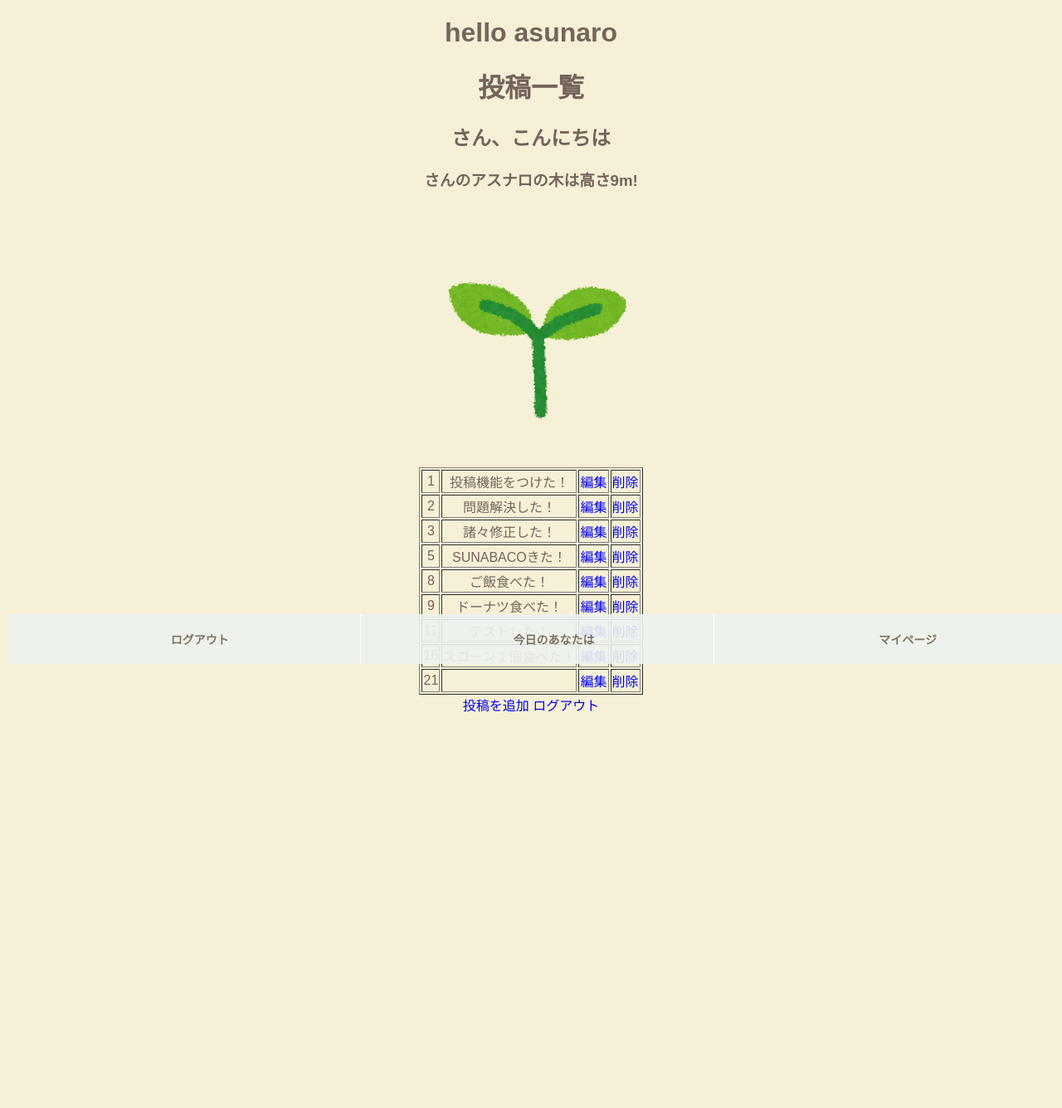
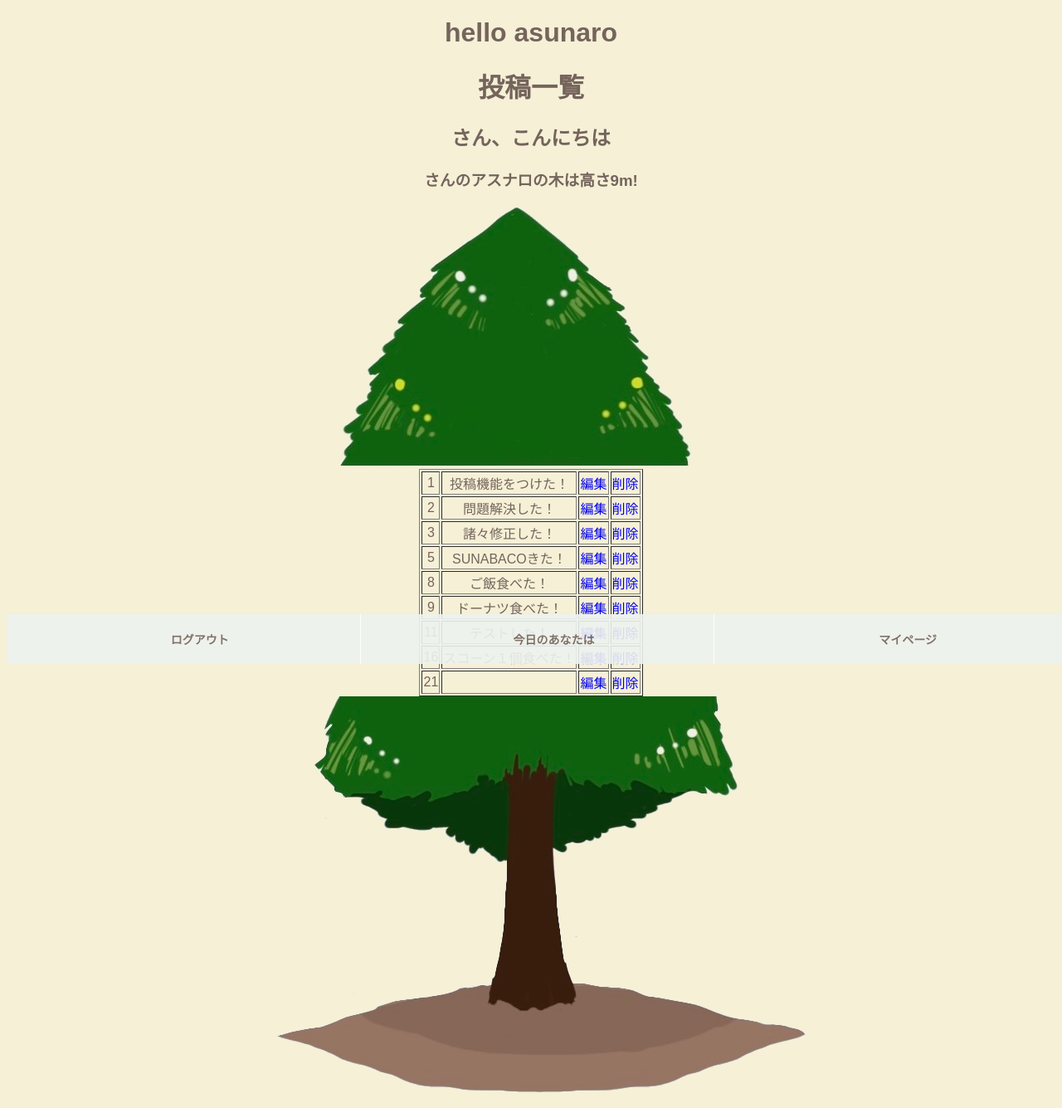
Before and after one commit to Sugar38Spice/asunaro, a Flask app: page /list in a window 1280 px wide. Shown: the whole page at 83% size. Before the commit the page ends 858 px from the top, so only its background shows below. Run offline with Flask 2, Linux system fonts and the light colour scheme; data comes from the database, SQL or seed files in the repository; both versions use the stored data as it was after the commit.

Commit message:
list.html作成中

```diff
--- a/templates/growth.html
+++ b/templates/growth.html
@@ -20,7 +20,7 @@
 
 
 <div>
-	<img src="../static/img/tree_seichou02.png" >
+	<img src="../static/img/teppen.PNG" >
 </div>
 <table border= "1px">
    {% for post in post_list %}
@@ -35,10 +35,9 @@
 
 	{% endfor %}
 </table>
-
-
-<a href="/post">投稿を追加</a>
-<a href="/logout">ログアウト</a>
+<div>
+	<img src="../static/img/nemoto.PNG" >
+</div>
 
 
 <!--フッターからログアウトするための仕掛け -->
```
Also changed, not shown: asunaro.db.
